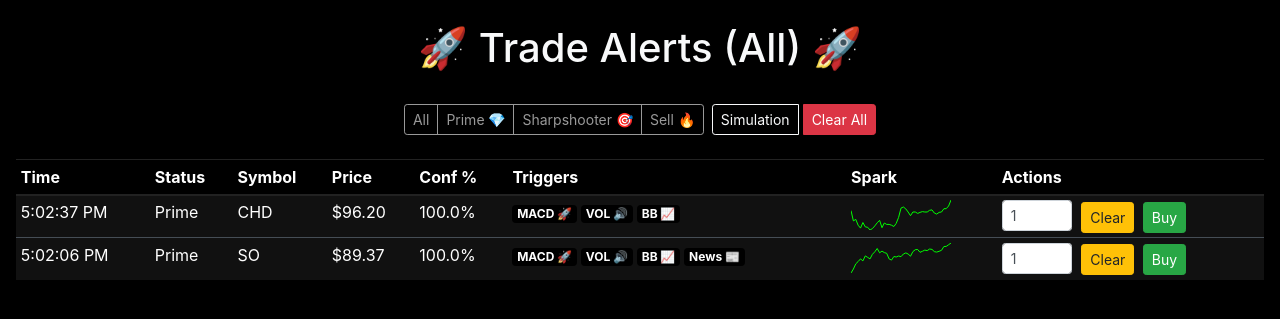
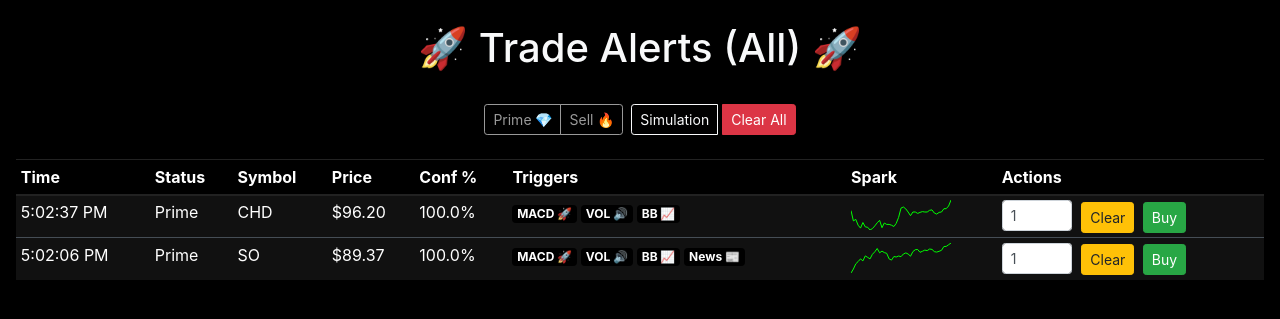
Before and after one commit to bmccall136/TradeAlerts, a Flask app: page /alerts in a window 1280 px wide. Shown: the top 319 px of the page. Run offline with Flask 3, Linux system fonts and the light colour scheme; data comes from the database, SQL or seed files in the repository; both versions use the stored data as it was after the commit.

```diff
--- a/templates/alerts.html
+++ b/templates/alerts.html
@@ -13,10 +13,10 @@
     <!-- added navbar-filters here -->
     <div class="btn-toolbar navbar-filters justify-content-center mb-3 bg-black p-2 rounded" role="toolbar">
       <div class="btn-group" role="group">
-        {% for f in ['All','Prime','Sharpshooter','Sell'] %}
+        {% for f in ['Prime','Sell'] %}
           <button class="btn btn-sm filter-btn {% if current_filter==f %}btn-success{% else %}btn-outline-light{% endif %}"
                   data-filter="{{f}}">
-            {{ f.capitalize() }}{% if f=='Prime' %} 💎{% elif f=='Sharpshooter' %} 🎯{% elif f=='Sell' %} 🔥{% endif %}
+            {{ f.capitalize() }}{% if f=='Prime' %} 💎{% elif f=='Sell' %} 🔥{% endif %}
           </button>
         {% endfor %}
       </div>
```
Also changed, not shown: services/market_service.py (+6 -8 lines), alerts.db, simulation_state.db.
